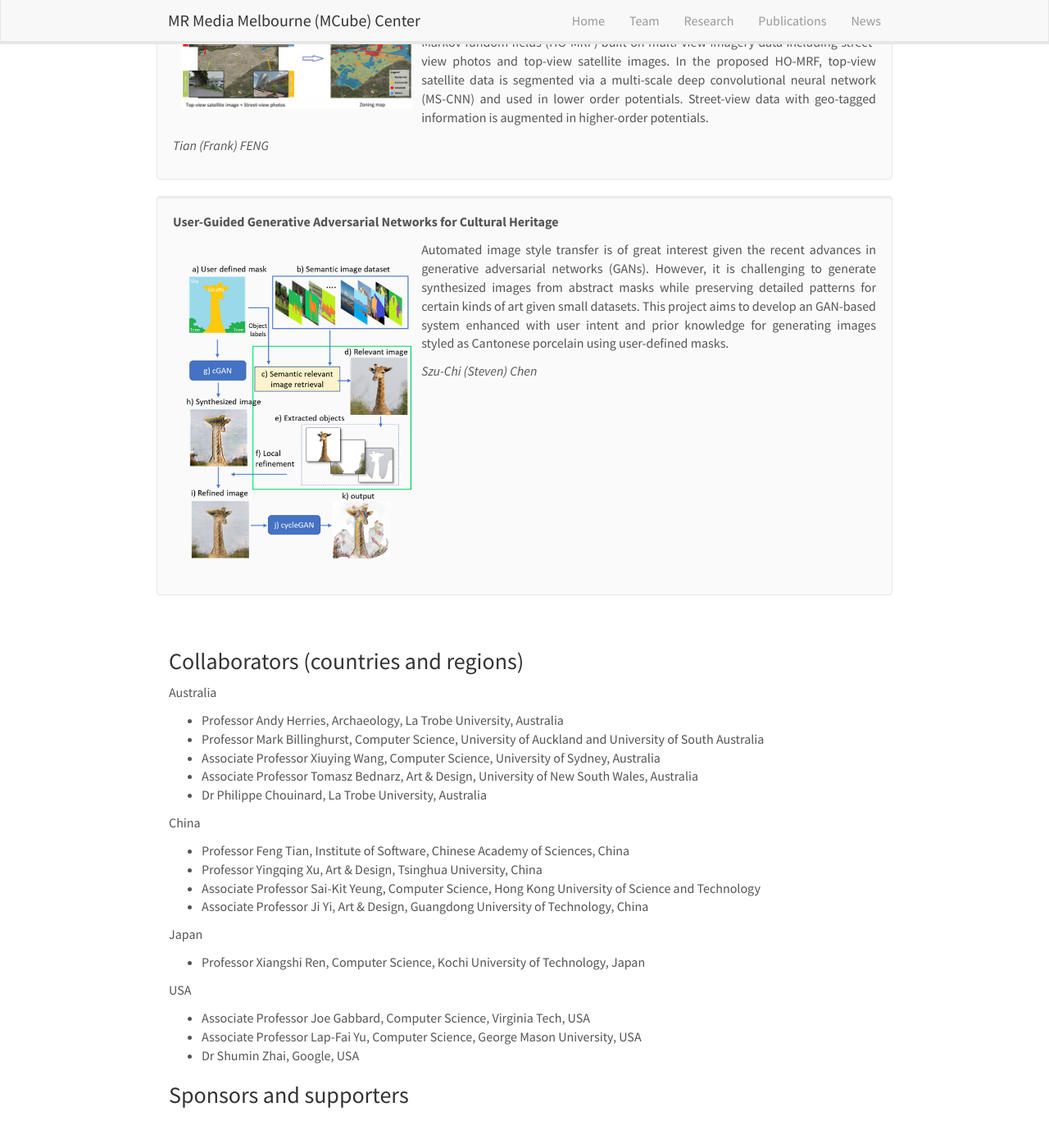
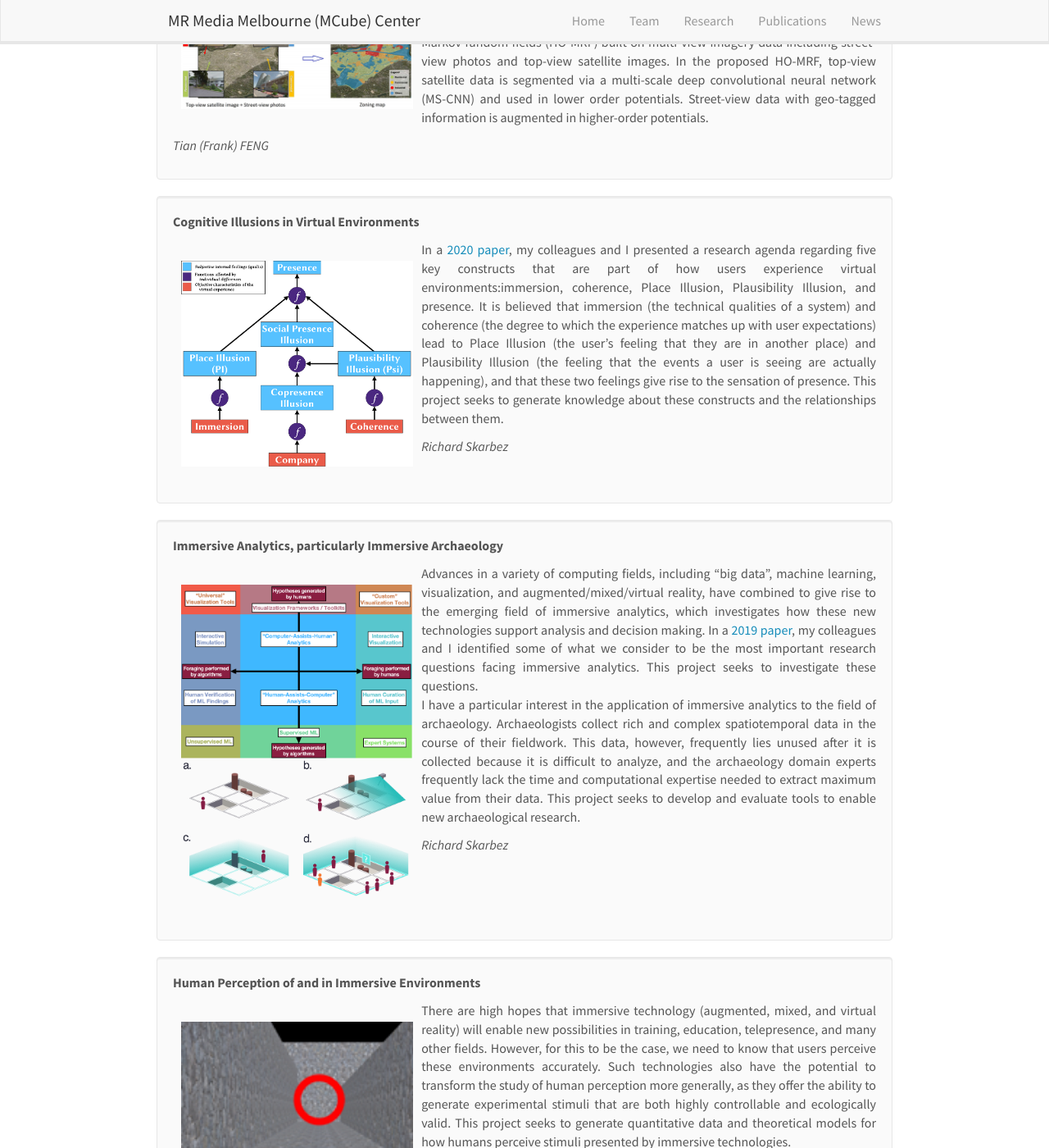
Before and after one commit to m3lab-ltu/m3lab-ltu.github.io, a Jekyll site: the page built from _pages/research.md, in a window 1280 px wide and 1400 px high, scrolled down 2607 px. Shown: the whole window at 82% size. Built offline with Jekyll 4.4.1, drawn with Linux system fonts in a browser that asks for light colours; nearby versions of some CDN libraries; some of the changed text lies outside the part shown.

Commit message:
Add files via upload

```diff
--- a/_data/projectlist.yml
+++ b/_data/projectlist.yml
@@ -59,6 +59,36 @@
   highlight:
   news2:
 
+- title: "Cognitive Illusions in Virtual Environments"
+  image: PiPsiDiagram.png
+  description: In a [2020 paper](https://ieeexplore.ieee.org/abstract/document/9055149), my colleagues and I presented a research agenda regarding five key constructs that are part of how users experience virtual environments:immersion, coherence, Place Illusion, Plausibility Illusion, and presence. It is believed that immersion (the technical qualities of a system) and coherence (the degree to which the experience matches up with user expectations) lead to Place Illusion (the user's feeling that they are in another place) and Plausibility Illusion (the feeling that the events a user is seeing are actually happening), and that these two feelings give rise to the sensation of presence. This project seeks to generate knowledge about these constructs and the relationships between them.
+  authors: Richard Skarbez
+  link:
+    url:
+    display:
+  highlight:
+  news2:
+
+- title: "Immersive Analytics, particularly Immersive Archaeology"
+  image: IATaxonomy_archaeology.png
+  description: Advances in a variety of computing fields, including “big data”, machine learning, visualization, and augmented/mixed/virtual reality, have combined to give rise to the emerging field of immersive analytics, which investigates how these new technologies support analysis and decision making. In a [2019 paper](https://www.frontiersin.org/articles/10.3389/frobt.2019.00082/full), my colleagues and I identified some of what we consider to be the most important research questions facing immersive analytics. This project seeks to investigate these questions.<br>I have a particular interest in the application of immersive analytics to the field of archaeology. Archaeologists collect rich and complex spatiotemporal data in the course of their fieldwork. This data, however, frequently lies unused after it is collected because it is difficult to analyze, and the archaeology domain experts frequently lack the time and computational expertise needed to extract maximum value from their data. This project seeks to develop and evaluate tools to enable new archaeological research.
+  authors: Richard Skarbez
+  link:
+    url:
+    display:
+  highlight:
+  news2:
+
+- title: "Human Perception of and in Immersive Environments"
+  image: Ponzo.png
+  description: There are high hopes that immersive technology (augmented, mixed, and virtual reality) will enable new possibilities in training, education, telepresence, and many other fields. However, for this to be the case, we need to know that users perceive these environments accurately. Such technologies also have the potential to transform the study of human perception more generally, as they offer the ability to generate experimental stimuli that are both highly controllable and ecologically valid. This project seeks to generate quantitative data and theoretical models for how humans perceive stimuli presented by immersive technologies.
+  authors: Richard Skarbez
+  link:
+    url:
+    display:
+  highlight:
+  news2:
+
 - title: "User-Guided Generative Adversarial Networks for Cultural Heritage"
   image: ProCultural.png
   description: Automated image style transfer is of great interest given the recent advances in generative adversarial networks (GANs). However, it is challenging to generate synthesized images from abstract masks while preserving detailed patterns for certain kinds of art given small datasets. This project aims to develop an GAN-based system enhanced with user intent and prior knowledge for generating images styled as Cantonese porcelain using user-defined masks.
@@ -68,3 +98,13 @@
     display:
   highlight:
   news2:
+
+- title: "The prediction of virtual reality simulator sickness"
+  image: ProPrediction-Sickness.png
+  description: Virtual reality (VR) has been applied widely recently. However, users suffer visual discomfort feelings from it. virtual reality simulator sickness is still an unsolved problem in the application of VR. This project aims to design an effective neural network for VR simulator sickness prediction work in an objective method.
+  authors: Minghan Du
+  link:
+    url:
+    display:
+  highlight:
+  news2:
```
